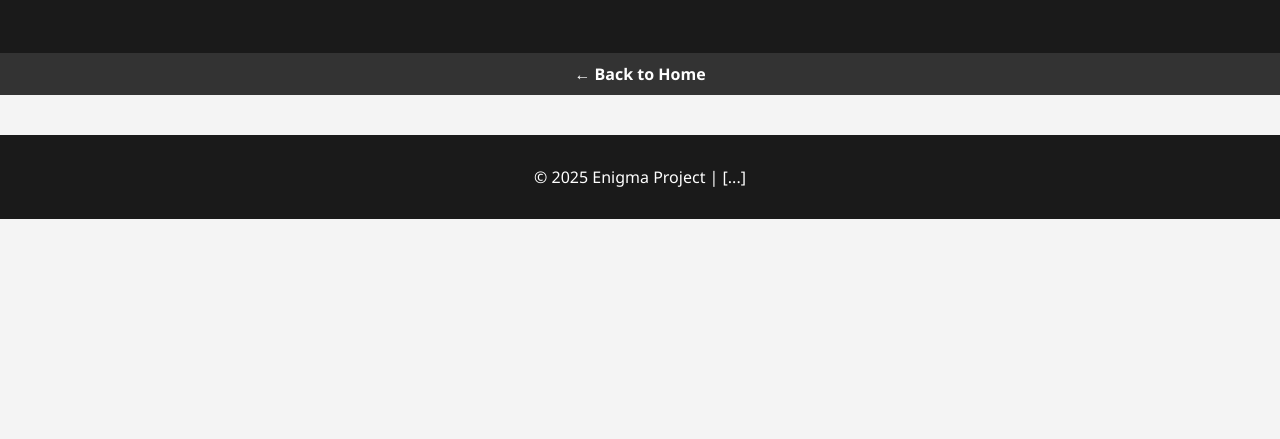
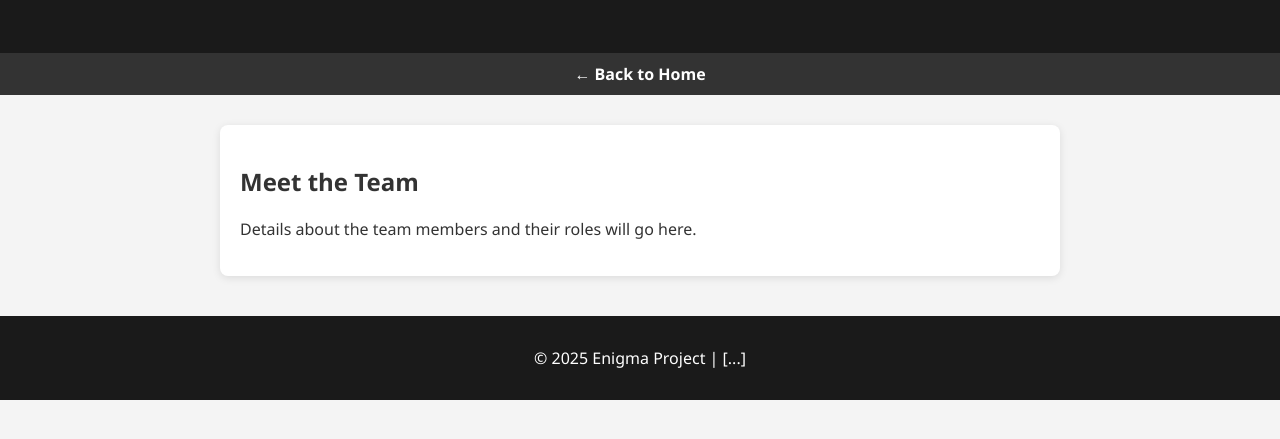
Before and after one commit to b74ck-m4mb4-31/Webpage, a plain HTML site: page OneDrive/Documents/EClub/Webpage/team.html in a window 1280 px wide. Shown: the part 151-590 px from the top of the page. Drawn offline with Linux system fonts and the light colour scheme.

Commit message:
modified files

```diff
--- a/OneDrive/Documents/EClub/Webpage/team.html
+++ b/OneDrive/Documents/EClub/Webpage/team.html
@@ -66,6 +66,14 @@
     <a href="index.html">← Back to Home</a>
   </nav>
 
+  <main>
+    <!-- Add your central content here -->
+    <section>
+      <h2>Meet the Team</h2>
+      <p>Details about the team members and their roles will go here.</p>
+    </section>
+  </main>
+
   <footer>
     <p>&copy; 2025 Enigma Project | [...]</p>
   </footer>
```
Also changed, not shown: 4 other files.
